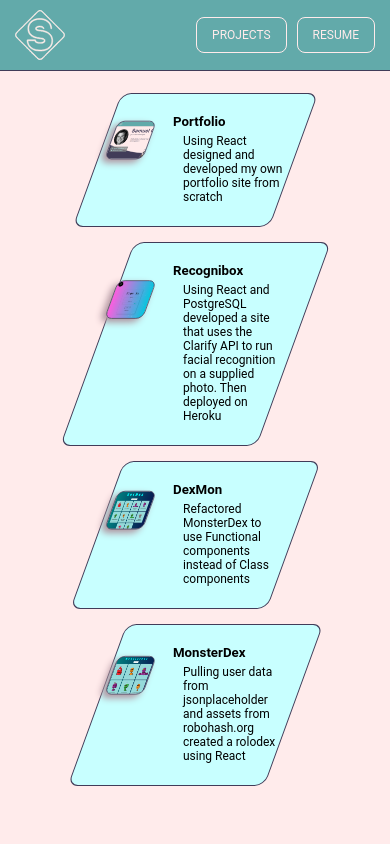
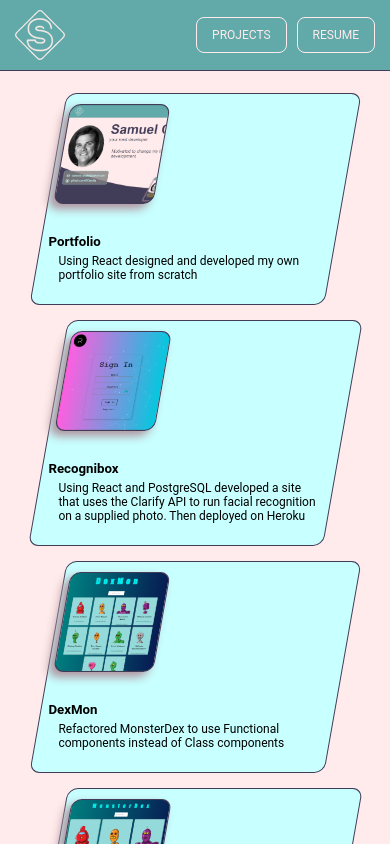
Before and after one commit to SCatella/portfolio, a React (Create React App) app: page /projects in a window 390 px wide. Shown: the top 844 px of the page. Built offline with nearby package versions, Linux system fonts and the light colour scheme.

Commit message:
finished projects page for mobile

```diff
--- a/src/routes/navigation/navigation.styles.scss
+++ b/src/routes/navigation/navigation.styles.scss
@@ -3,6 +3,7 @@
 .navigation-bar {
   height: 70px;
   width: 100%;
+  min-width: 250px;
   display: flex;
   justify-content: space-between;
   text-transform: uppercase;
@@ -49,10 +50,6 @@
       align-content: center;
       font-size: 12px;
 
-      p {
-        display: none;
-      }
-
       cursor: pointer;
 
       &:hover {
@@ -63,4 +60,7 @@
     }
   }
 
+  @media screen and (max-width: 360px) {
+
+  }
 }
--- a/src/routes/projects/projects.component.jsx
+++ b/src/routes/projects/projects.component.jsx
@@ -19,4 +19,4 @@ const Portfolio = () => {
   )
 }
 
-export default Portfolio
+export default Portfolio;
--- a/src/routes/projects/projects.styles.scss
+++ b/src/routes/projects/projects.styles.scss
@@ -5,6 +5,7 @@
   background-color: $white;
 
   .projects-title {
+    overflow: hidden;
 
     h2 {
       display: flex;
@@ -19,24 +20,36 @@
         flex-direction: row;
         margin: 15px auto;
         width: 50vw;
-        justify-content: center;
         border: 1px solid $purple;
         border-radius: 10px;
         background-color: $light-blue;
         transform: skew(-20deg);
 
         .project-image {
-          transform: scale(0.7) skew(20deg);
+          transform: skew(20deg);
         }
 
         .project-info {
           margin: auto 0px;
           padding: 10px;
-          width: 400px;
           transform: skew(20deg);
+        }
+
+        @media screen and (max-width: 700px) {
+          display: block;
+          width: 75%;
+          transform: skew(-10deg);
+
+          .panel {
+            height: clamp(100px, 13vw, 200px);
+            width: clamp(100px, 13vw, 200px);
+          }
+
+          .project-info {
+            transform: skew(10deg);
+          }
         }
       }
     }
-
   }
 }
```
